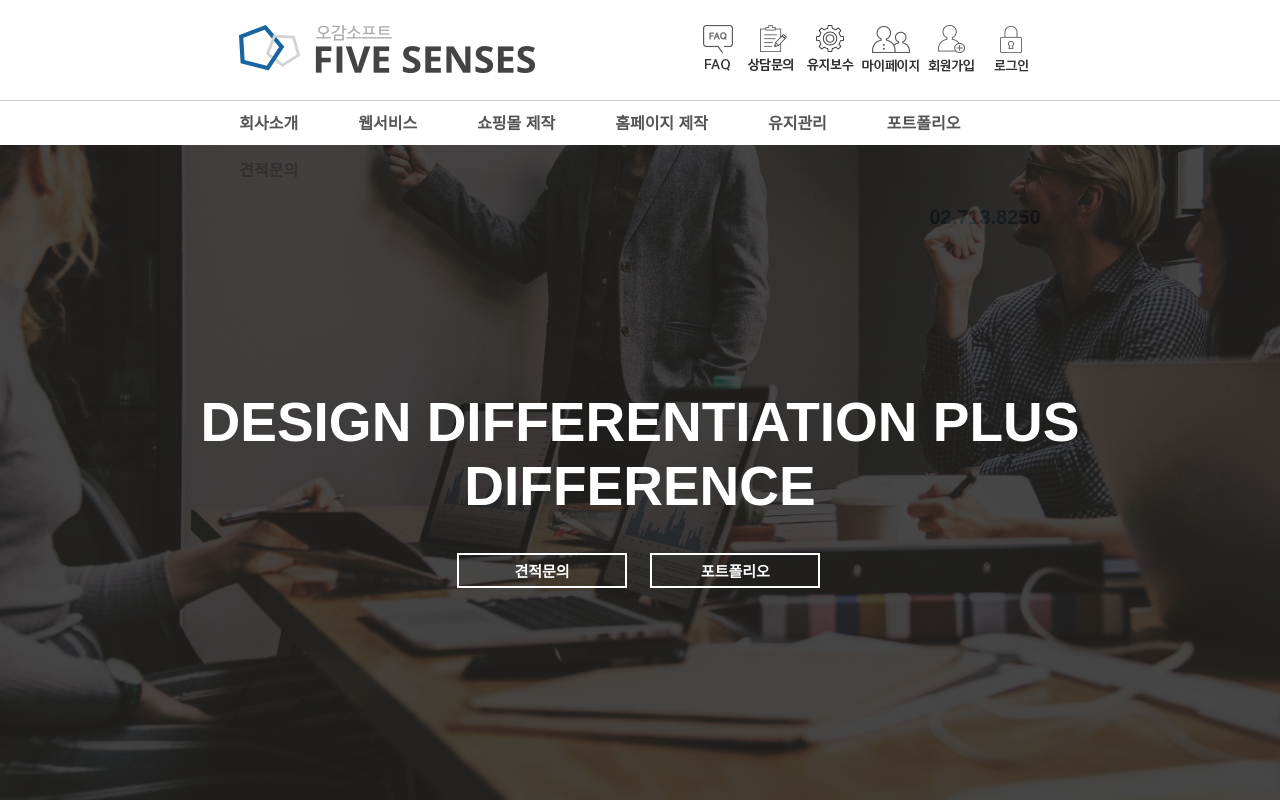
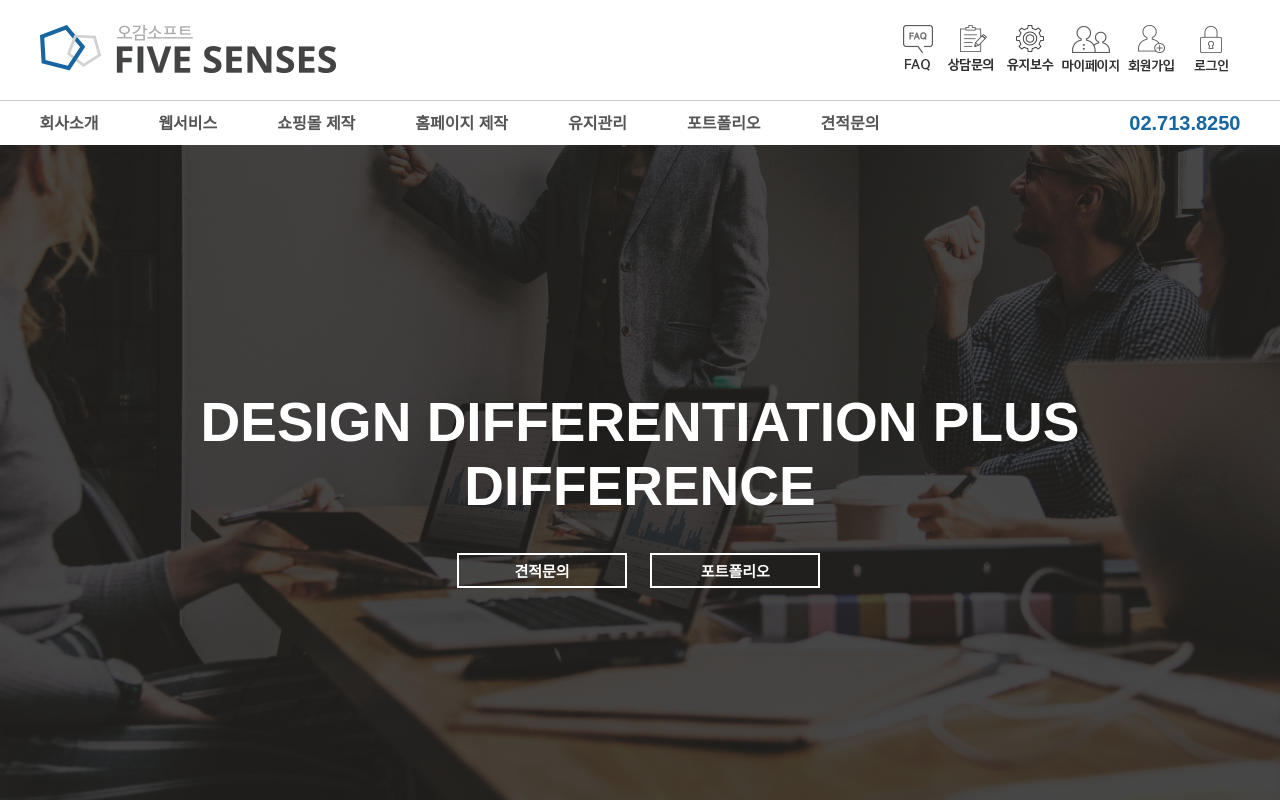
Before and after one commit to j983210/front2210, a plain HTML site: page index.html in a window 1280 px wide. Shown: the top 800 px of the page. Drawn offline with Linux system fonts and the light colour scheme.

Commit message:
Add files via upload

```diff
--- a/css/main.css
+++ b/css/main.css
@@ -14,8 +14,8 @@ header {
   border-bottom: 1px solid #ccc;
 }
 
-#header_in>div {
-  width: 62.6vw;
+#header_in > div {
+  width: 1201px;
   height: 100px;
   margin: 0 auto;
 }
@@ -35,7 +35,7 @@ header {
 }
 
 #nav_bar {
-  width: 62.6vw;
+  width: 1201px;
   height: 45px;
   margin: 0 auto;
 }
@@ -102,7 +102,7 @@ header {
   color: #fff;
 }
 
-#main_img>div {
+#main_img > div {
   width: 366px;
   height: 39px;
   margin: 0 auto;
@@ -172,7 +172,7 @@ header {
   height: 315px;
 }
 
-#main_b .pro_b>div {
+#main_b .pro_b > div {
   width: 440px;
   height: 92px;
   margin-bottom: 25px;
@@ -382,7 +382,7 @@ footer {
   margin: 0 auto;
 }
 
-#f_top .mfoot>li {
+#f_top .mfoot > li {
   float: left;
   width: 400px;
   height: 230px;
@@ -461,13 +461,13 @@ footer {
   position: relative;
 }
 
-#adress>p {
+#adress > p {
   position: absolute;
   top: 10px;
   right: 0;
 }
 
-#adress>div {
+#adress > div {
   width: 1201px;
   height: 65px;
   margin: 0 auto;
```
